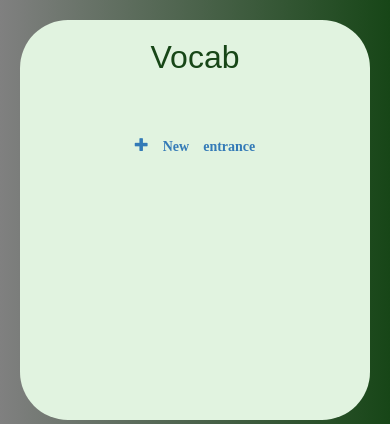
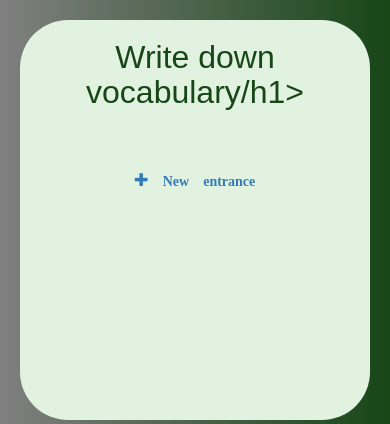
Before and after one commit to SilviaMYA/create_dictionary, a PHP site: page / in a window 390 px wide. Shown: the top 424 px of the page. Run offline with PHP 8.4, Linux system fonts and the light colour scheme.

Commit message:
responsive designed

```diff
--- a/index.php
+++ b/index.php
@@ -59,7 +59,6 @@
                 .btn{
                     margin: 0 10px;
                 }
-
                 .div_entrance{
                     padding: 0;
                 }
@@ -72,7 +71,7 @@
     </head>
     <body>
         <div class="container main_container">
-            <div><h1 class="text-center">Vocab</h1></div>
+            <div><h1 class="text-center">Write down vocabulary/h1></div>
 
             <div class="col-sm-6 text-center " style="margin-bottom: 30px;">
                 <a href="#" title="Add new entrance" data-toggle="modal" data-target="#myModal">
```
